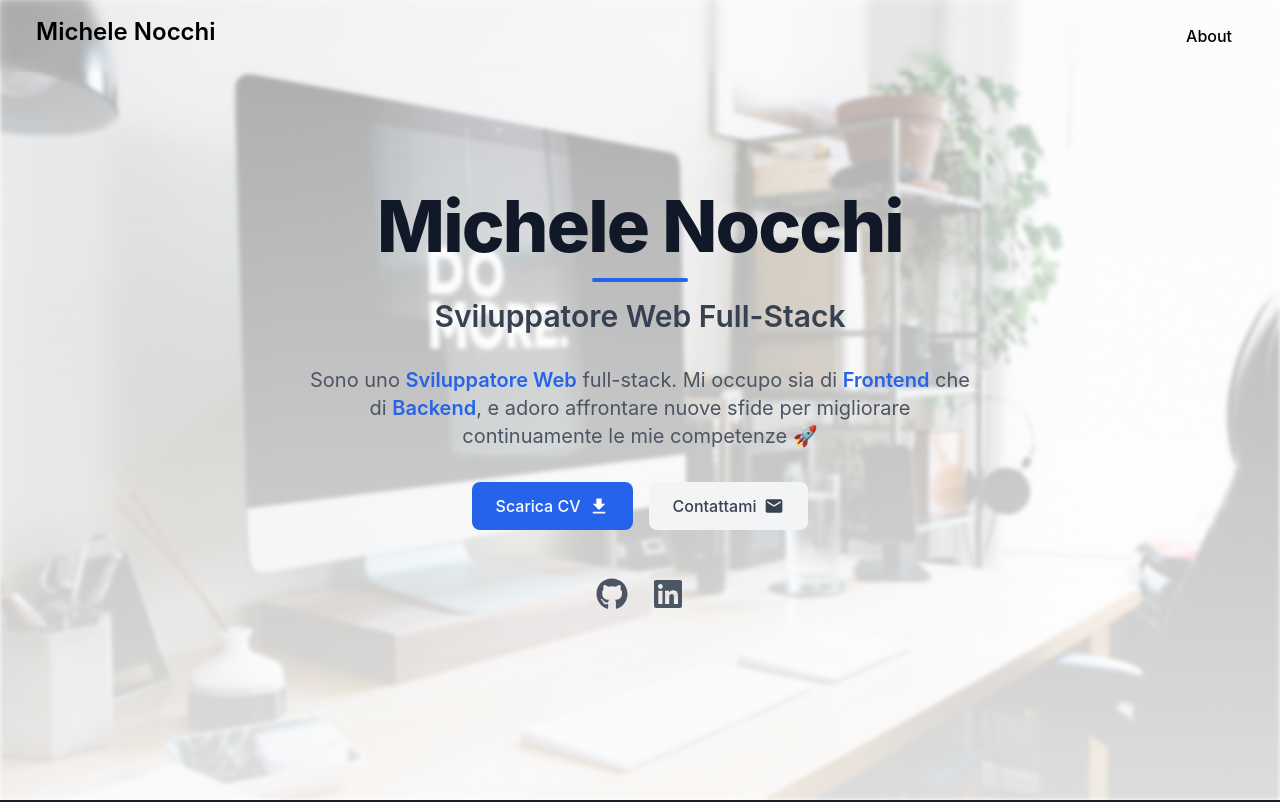
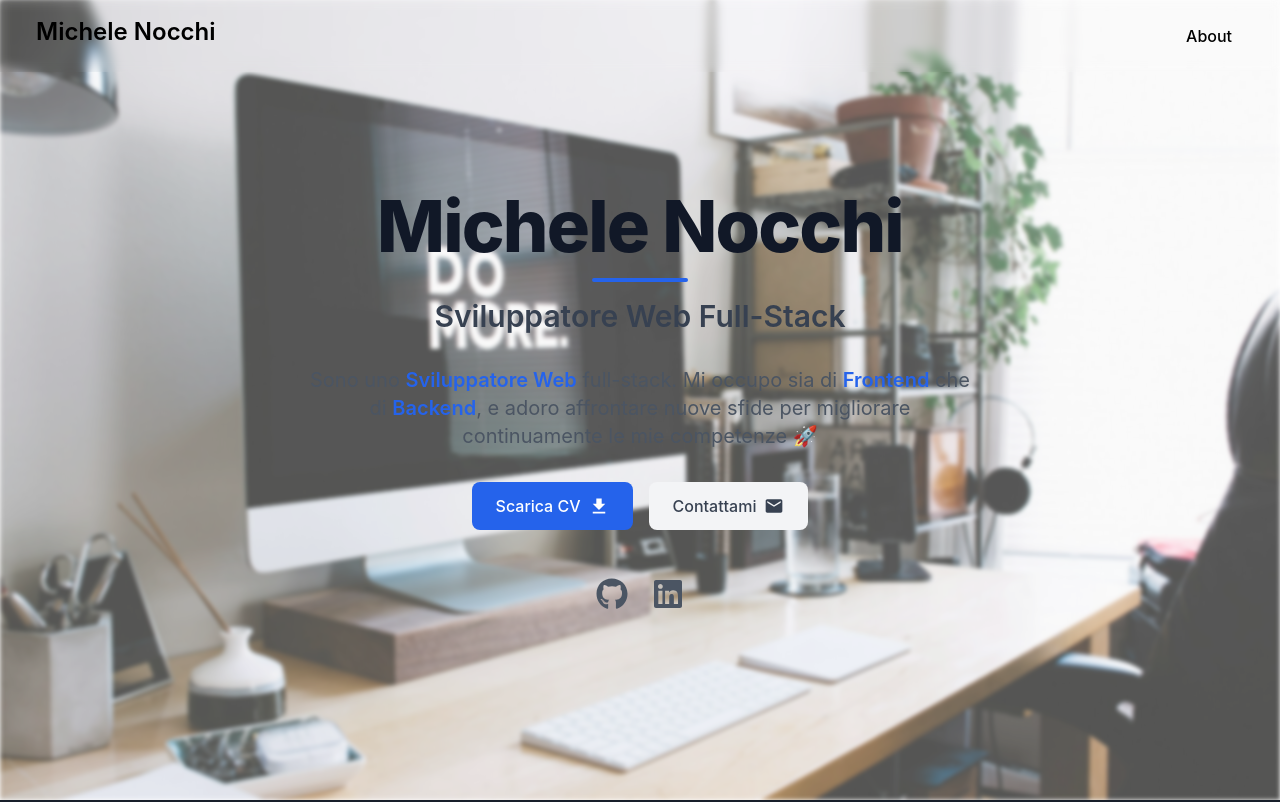
Before and after one commit to MicheleNoc/portfolio-reactapp, a React (Create React App) app: page / in a window 1280 px wide. Shown: the top 802 px of the page. Built offline with nearby package versions, Linux system fonts and the light colour scheme.

Commit message:
Ristrutturato App.css per migliorare la gestione dei temi, aggiunto effetto di animazione fade-in ai componenti About, Card, Carousel e Hero, e aggiornato il colore di sfondo nel componente Carousel per una migliore coerenza visiva.

```diff
--- a/src/App.css
+++ b/src/App.css
@@ -2,31 +2,7 @@
 @tailwind components;
 @tailwind utilities;
 
-/* Theme Colors */
 :root {
-  /* Light Theme */
-  --primary: #2563eb;      /* Blue-600 */
-  --primary-dark: #1d4ed8; /* Blue-700 */
-  --secondary: #64748b;    /* Slate-500 */
-  --accent: #0ea5e9;      /* Sky-500 */
-
-  /* Background Colors */
-  --bg-primary: #ffffff;
-  --bg-secondary: #f8fafc;
-  --bg-tertiary: #f1f5f9;
-
-  /* Text Colors */
-  --text-primary: #1e293b;
-  --text-secondary: #475569;
-  --text-muted: #94a3b8;
-
-  /* Border Colors */
-  --border-light: #e2e8f0;
-  --border-dark: #cbd5e1;
-}
-
-/* Dark Theme */
-.dark {
   --primary: #3b82f6;      /* Blue-500 */
   --primary-dark: #2563eb; /* Blue-600 */
   --secondary: #94a3b8;    /* Slate-400 */
@@ -47,7 +23,12 @@
   --border-dark: #475569;
 }
 
-/* Base Styles */
+html, body {
+  min-height: 100%;
+  background-color: var(--bg-primary);
+  color: var(--text-primary);
+}
+
 body {
   @apply antialiased;
   background-color: var(--bg-primary);
@@ -55,73 +36,56 @@ body {
   transition: background-color 0.3s ease, color 0.3s ease;
 }
 
-html, body {
-  min-height: 100%;
-  background-color: #181f2a;
-}
-
-/* Utility Classes */
 @layer components {
   .btn-primary {
     @apply px-6 py-3 rounded-lg font-medium transition-all duration-300;
     background-color: var(--primary);
     color: white;
   }
-
   .btn-primary:hover {
     background-color: var(--primary-dark);
     transform: translateY(-1px);
   }
-
   .btn-secondary {
     @apply px-6 py-3 rounded-lg font-medium transition-all duration-300;
     background-color: var(--bg-secondary);
     color: var(--text-primary);
   }
-
   .btn-secondary:hover {
     background-color: var(--bg-tertiary);
     transform: translateY(-1px);
   }
-
   .card {
     @apply rounded-xl p-6 transition-all duration-300;
     background-color: var(--bg-secondary);
     border: 1px solid var(--border-light);
   }
-
   .card:hover {
     transform: translateY(-2px);
     box-shadow: 0 10px 20px rgba(0, 0, 0, 0.1);
   }
-
   .heading-1 {
     @apply text-4xl md:text-5xl lg:text-6xl font-bold;
     color: var(--text-primary);
   }
-
   .heading-2 {
     @apply text-3xl md:text-4xl font-semibold;
     color: var(--text-primary);
   }
-
   .heading-3 {
     @apply text-2xl md:text-3xl font-medium;
     color: var(--text-primary);
   }
-
   .text-body {
     @apply text-base md:text-lg;
     color: var(--text-secondary);
   }
-
   .text-muted {
     @apply text-sm;
     color: var(--text-muted);
   }
 }
 
-/* Animations */
 @keyframes fadeIn {
   from {
     opacity: 0;
@@ -137,25 +101,19 @@ html, body {
   animation: fadeIn 0.5s ease-out forwards;
 }
 
-/* Scrollbar Styling */
 ::-webkit-scrollbar {
   width: 8px;
 }
-
 ::-webkit-scrollbar-track {
   background: var(--bg-secondary);
 }
-
 ::-webkit-scrollbar-thumb {
   background: var(--secondary);
   border-radius: 4px;
 }
-
 ::-webkit-scrollbar-thumb:hover {
   background: var(--primary);
 }
-
-/* Selection Styling */
 ::selection {
   background-color: var(--primary);
   color: white;
@@ -171,16 +129,16 @@ html, body {
 }
 
 .fixed-button {
-  position: fixed; /* Fisso rispetto alla finestra */
-  top: 10px; /* Distanza dall'alto */
-  left: 10px; /* Distanza dal lato sinistro */
-  z-index: 1000; /* Assicurati che stia sopra ad altri elementi */
+  position: fixed;
+  top: 10px;
+  left: 10px;
+  z-index: 1000;
 }
 
 @media (max-width: 768px) {
   .fixed-button {
-    right: 10px; /* Mantieni il bottone a destra su schermi piccoli */
-    left: auto;  /* Assicurati che non venga spostato a sinistra */
+    right: 10px;
+    left: auto;
     margin-left: 0;
   }
 }
--- a/src/components/About.jsx
+++ b/src/components/About.jsx
@@ -7,7 +7,7 @@ function About() {
         <div className="min-h-screen bg-[#181f2a] flex flex-col">
             <Navbar />
             <main className="flex-1 relative">
-                <section className="relative min-h-screen flex items-center justify-center overflow-hidden">
+                <section className="relative min-h-screen flex items-center justify-center overflow-hidden animate-fade-in">
                     {/* Background con overlay */}
                     <div className="absolute inset-0 z-0">
                         <img src={`${process.env.PUBLIC_URL}/background.jpg`} alt="background" className="w-full h-full object-cover blur-[2px] opacity-60" />
--- a/src/components/Card.jsx
+++ b/src/components/Card.jsx
@@ -4,7 +4,7 @@ import { FaHtml5, FaCss3Alt, FaJs, FaNodeJs, FaReact } from 'react-icons/fa';
 function Card() {
   return (
     <div>
-      <section className="bg-[#181f2a] pt-10 pb-10 lg:pt-[40px] lg:pb-20">
+      <section className="bg-[#181f2a] pt-10 pb-10 lg:pt-[40px] lg:pb-20 animate-fade-in">
         <div className="container mx-auto">
           <div className="flex items-center justify-center mb-11 text-xl font-extrabold tracking-tight leading-none md:text-xl xl:text-3xl text-white">
             <h1>I Miei Progetti</h1>
@@ -12,7 +12,7 @@ function Card() {
           <div className="flex flex-wrap justify-center gap-8 mx-4">
             {/* CARD 1 */}
             <div className="w-full px-4 md:w-1/2 xl:w-1/3">
-              <div className="group relative mb-10 overflow-hidden rounded-2xl bg-[#22283a] transition-all duration-300 hover:scale-[1.02] hover:shadow-2xl border border-white/10 flex flex-col min-h-[540px]">
+              <div className="group relative mb-10 overflow-hidden rounded-2xl bg-[#22283a] transition-all duration-300 hover:scale-[1.03] hover:shadow-[0_0_24px_0_#3b82f6] border border-white/10 flex flex-col min-h-[540px]">
                 <div className="relative w-full aspect-[4/3] flex-shrink-0 bg-[#181f2a] overflow-hidden rounded-t-2xl">
                   <img
                     src={`${process.env.PUBLIC_URL}/searchbooks.jpg`}
@@ -64,7 +64,7 @@ function Card() {
             </div>
             {/* CARD 2 */}
             <div className="w-full px-4 md:w-1/2 xl:w-1/3">
-              <div className="group relative mb-10 overflow-hidden rounded-2xl bg-[#22283a] transition-all duration-300 hover:scale-[1.02] hover:shadow-2xl border border-white/10 flex flex-col min-h-[540px]">
+              <div className="group relative mb-10 overflow-hidden rounded-2xl bg-[#22283a] transition-all duration-300 hover:scale-[1.03] hover:shadow-[0_0_24px_0_#3b82f6] border border-white/10 flex flex-col min-h-[540px]">
                 <div className="relative w-full aspect-[4/3] flex-shrink-0 bg-[#181f2a] overflow-hidden rounded-t-2xl">
                   <img
                     src={`${process.env.PUBLIC_URL}/weatherapp.png`}
--- a/src/components/Carousel.jsx
+++ b/src/components/Carousel.jsx
@@ -19,7 +19,7 @@ const skills = [
 
 const Carousel = () => {
   return (
-    <section className="py-16 bg-[#181f2a]">
+    <section className="py-16 bg-[#0f172a] animate-fade-in">
       <div className="max-w-5xl mx-auto px-4">
         <div className="text-center mb-12">
           <h2 className="text-3xl md:text-4xl font-semibold text-white mb-4">Le mie competenze</h2>
--- a/src/components/Hero.jsx
+++ b/src/components/Hero.jsx
@@ -6,7 +6,7 @@ import { FaGithub, FaLinkedin } from "react-icons/fa";
 function Hero() {
   return (
     <div>
-      <section className="relative min-h-screen bg-white dark:bg-black overflow-hidden">
+      <section className="relative min-h-screen bg-white dark:bg-black overflow-hidden animate-fade-in">
         {/* Background Image with Overlay */}
         <div className="absolute inset-0 z-0">
           <img
@@ -14,7 +14,7 @@ function Hero() {
             alt="background"
             className="w-full h-full object-cover blur-[2px] opacity-70 dark:opacity-40 transition-all duration-500"
           />
-          <div className="absolute inset-0 bg-gradient-to-b from-white/50 to-white/80 dark:from-black/50 dark:to-black/80" />
+          <div className="absolute inset-0 bg-gradient-to-b from-[var(--bg-primary)]/50 to-[var(--bg-primary)]/80" />
         </div>
 
         {/* Content */}
```
